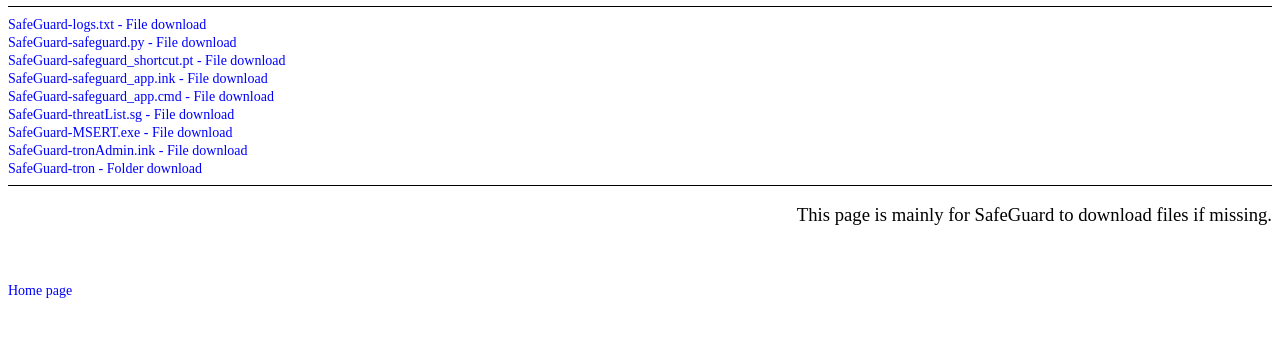
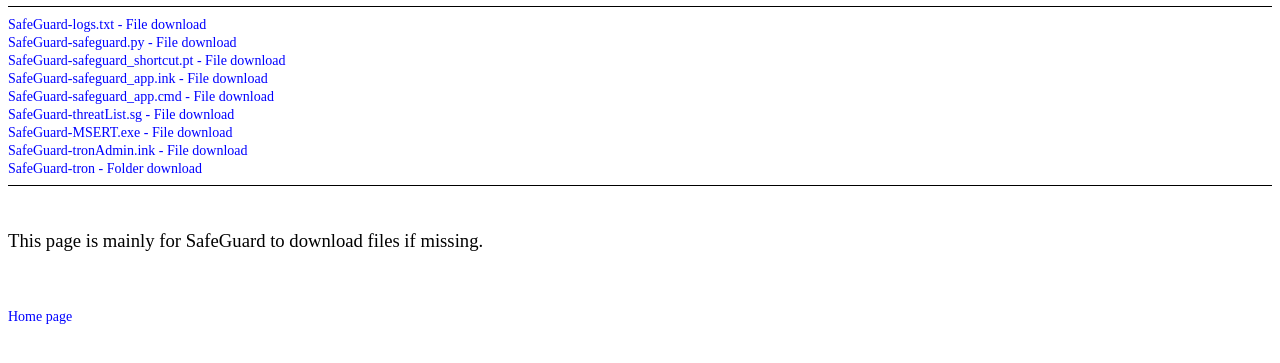
Before and after one commit to itzCozi/SafeGuard, a plain HTML site: page downloads2.html in a window 1280 px wide. Shown: the part 95-458 px from the top of the page. Drawn offline with Linux system fonts and the light colour scheme.

Commit message:
Fix a css file

```diff
--- a/cosmetic/downloadTheme.css
+++ b/cosmetic/downloadTheme.css
@@ -2,7 +2,7 @@ p {
     font-family: "Times New Roman", Times, serif;
     font-size: 14pt;
     color: #000000;
-    text-align: right;
+    text-align: left;
 }
 
 h1 {
```
Also changed, not shown: downloads2.html (+1 -0 lines).
